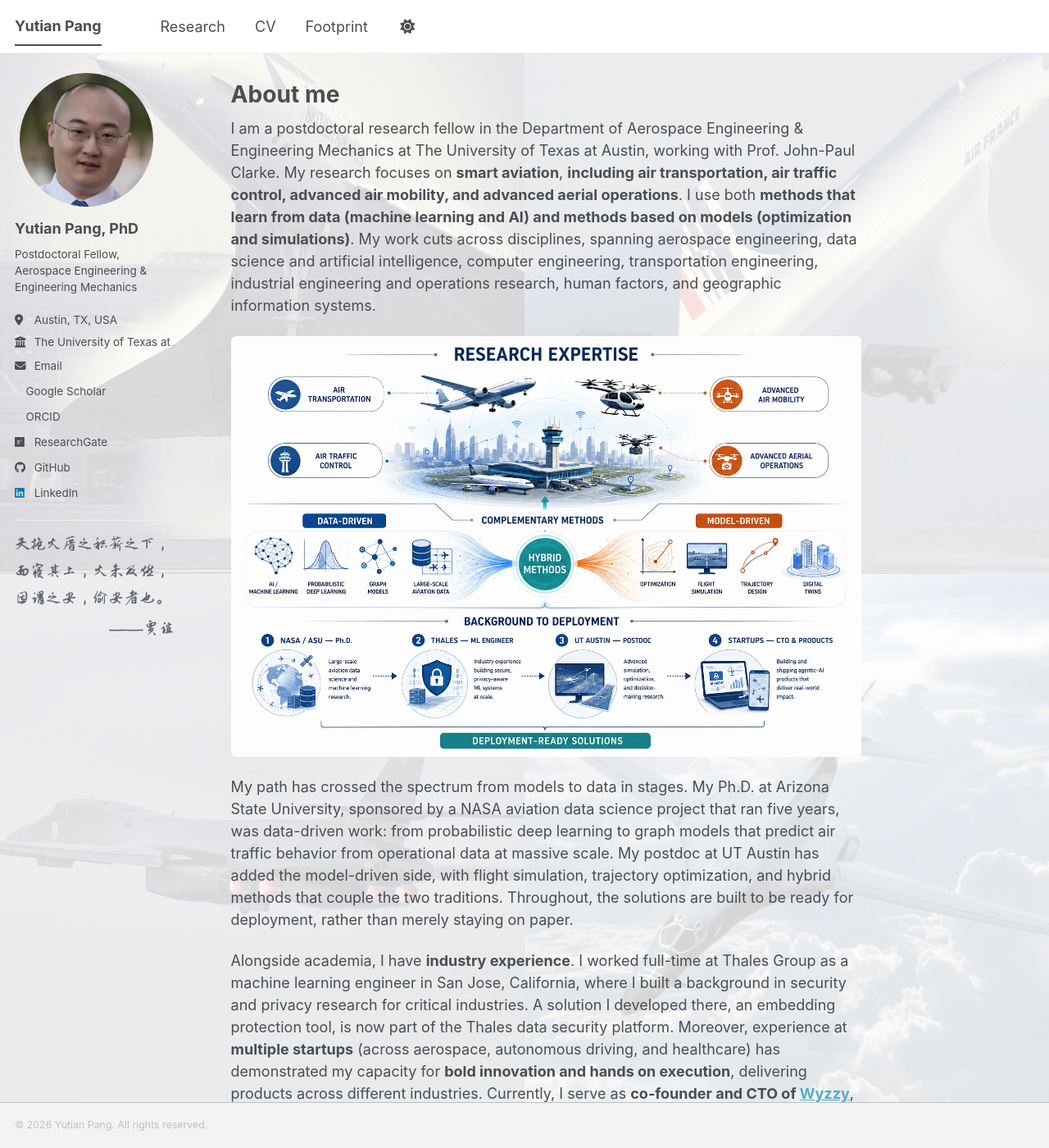
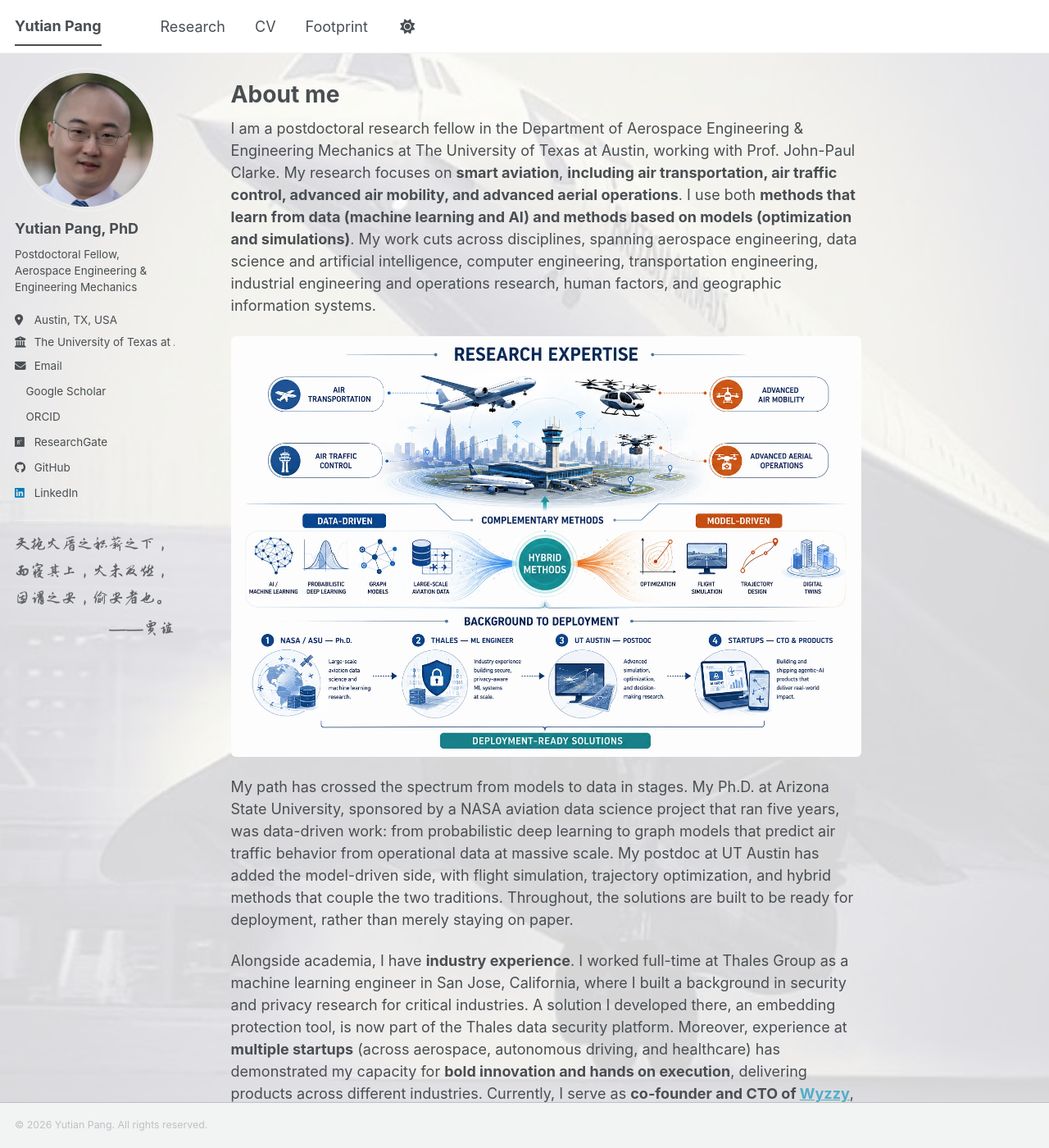
Before and after one commit to YutianPangASU/yutianpangasu.github.io, a Jekyll site: the page built from _pages/about.md, in a window 1280 px wide and 1400 px high. Shown: the whole window at 82% size. Built offline with Jekyll 4.4.1, drawn with Linux system fonts in a browser that asks for light colours; a style sheet for code colours, icons or effects is not loaded.

Commit message:
Wallpapers: one per tab instead of all four on the homepage
Each of the four tabs (Home, Research, CV, Footprint) declares its own
wallpaper in front matter; the default layout renders it as a single
faded full-page backdrop.

Co-Authored-By: Claude Fable 5 <noreply@anthropic.com>

```diff
--- a/_layouts/default.html
+++ b/_layouts/default.html
@@ -11,7 +11,9 @@ layout: compress
     {% include head/custom.html %}
   </head>
 
-  <body{% if page.body_class %} class="{{ page.body_class }}"{% endif %}>
+  <body{% if page.wallpaper %} class="has-wallpaper"{% endif %}>
+
+    {% if page.wallpaper %}<div class="wallpaper-backdrop" style="background-image: url('{{ page.wallpaper }}');" aria-hidden="true"></div>{% endif %}
 
     {% include browser-upgrade.html %}
     {% include masthead.html %}
--- a/_pages/about.md
+++ b/_pages/about.md
@@ -3,7 +3,7 @@ permalink: /
 title: "About me"
 seo_title: "Yutian Pang Homepage"
 author_profile: true
-body_class: has-wallpaper
+wallpaper: /images/wallpapers/wall1-bg.webp
 redirect_from:
   - /about/
   - /about.html
@@ -52,10 +52,3 @@ News
 Visitors
 ======
 {% include visitor-map.html %}
-
-<div class="wallpaper-backdrop" aria-hidden="true">
-  <div></div>
-  <div></div>
-  <div></div>
-  <div></div>
-</div>
--- a/_pages/footprint.html
+++ b/_pages/footprint.html
@@ -3,6 +3,7 @@ layout: archive
 title: "My Footprint"
 permalink: /footprint/
 author_profile: true
+wallpaper: /images/wallpapers/wall4-bg.webp
 ---
 
 {% include base_path %}
--- a/_pages/publications.html
+++ b/_pages/publications.html
@@ -3,6 +3,7 @@ layout: archive
 title: "Research"
 permalink: /publications/
 author_profile: true
+wallpaper: /images/wallpapers/wall2-bg.webp
 ---
 
 {% if site.author.googlescholar %}
--- a/_sass/layout/_wallpapers.scss
+++ b/_sass/layout/_wallpapers.scss
@@ -1,5 +1,7 @@
 /* ==========================================================================
-   HOMEPAGE WALLPAPER BACKDROP
+   PER-PAGE WALLPAPER BACKDROP
+   One faded background image per page, set via `wallpaper:` in the page
+   front matter and rendered by _layouts/default.html.
    ========================================================================== */
 
 /* let the backdrop show through: the canvas color still comes from html */
@@ -14,26 +16,15 @@ body.has-wallpaper {
   bottom: 0;
   left: 0;
   z-index: -1;
-  display: grid;
-  grid-template-columns: 1fr 1fr;
-  grid-template-rows: 1fr 1fr;
+  background-size: cover;
+  background-position: center;
+  background-repeat: no-repeat;
+  opacity: 0.16;
   pointer-events: none;
-
-  div {
-    background-size: cover;
-    background-position: center;
-    background-repeat: no-repeat;
-    opacity: 0.16;
-  }
-
-  div:nth-child(1) { background-image: url("/images/wallpapers/wall1-bg.webp"); }
-  div:nth-child(2) { background-image: url("/images/wallpapers/wall2-bg.webp"); }
-  div:nth-child(3) { background-image: url("/images/wallpapers/wall3-bg.webp"); }
-  div:nth-child(4) { background-image: url("/images/wallpapers/wall4-bg.webp"); }
 }
 
-/* fade the images further in dark mode so text stays readable */
-html[data-theme="dark"] .wallpaper-backdrop div {
+/* fade the image further in dark mode so text stays readable */
+html[data-theme="dark"] .wallpaper-backdrop {
   opacity: 0.12;
 }
 
```
Also changed, not shown: _pages/cv.md (+1 -0 lines).
